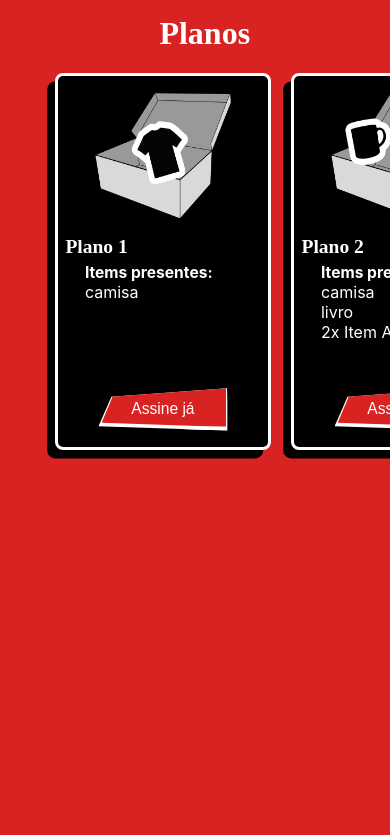
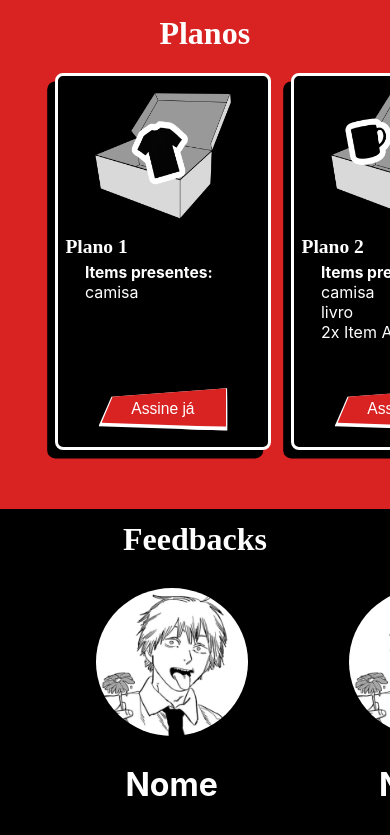
Before and after one commit to Jorgeluisferreira/The_Question_PSW, a React (Create React App) app: page / in a window 390 px wide. Shown: the part 1156-1991 px from the top of the page. Built offline with nearby package versions, Linux system fonts and the light colour scheme.

Commit message:
Sessão de feedbacks (apenas mobile)

```diff
--- a/src/Components/aboutUs/aboutUs.css
+++ b/src/Components/aboutUs/aboutUs.css
@@ -1,6 +1,6 @@
 .aboutUs{
     width: 100vw;
-    height: 15vh;
+    height: 40vh;
     background-color: #D92323;
     display: flex;
     justify-content: center;
--- a/src/Components/boxes/box-pannel/box-pannel.css
+++ b/src/Components/boxes/box-pannel/box-pannel.css
@@ -61,6 +61,6 @@
     justify-content: center;
 }
 
-.pannel:last-child{
+.box:last-child{
     margin-right: 10vw;
 }
--- a/src/Components/boxes/boxes.js
+++ b/src/Components/boxes/boxes.js
@@ -10,9 +10,9 @@ const Boxes = () => {
                 <p>Caixas Anteriores</p>
             </div>
             <div className='boxes-pannels'>
-                <BoxPannel img={lastbox} nome={"teste"} desc={"Breve descrição"} />
-                <BoxPannel img={lastbox} nome={"teste"} desc={"Breve descrição"} />
-                <BoxPannel img={lastbox} nome={"teste"} desc={"Breve descrição"} />
+                <BoxPannel img={lastbox} nome={"tema"} desc={"Breve descrição"} />
+                <BoxPannel img={lastbox} nome={"tema"} desc={"Breve descrição"} />
+                <BoxPannel img={lastbox} nome={"tema"} desc={"Breve descrição"} />
             </div>
         </div>
     );
--- /dev/null
+++ b/src/Components/feedback/feedback-box/feedback-box.css
@@ -0,0 +1,35 @@
+.feedbackBox{
+    min-width: 60vw;
+    max-width: 60vw;
+    height: 35vh;
+    display: flex;
+    flex-wrap: wrap;
+    justify-content: center;
+    padding-top: 1vh;
+    align-items: flex-start;
+}
+
+.feedbackBox-img{
+    width: 65%;
+    height: 50%;
+    background-color: black;
+    border-radius: 50%;
+
+}
+
+.feedbackBox-img img{
+    border-radius: 50%;
+    width: 100%;
+    height: 100%;
+}
+
+.feedbackBox h1{
+    color: white;
+
+}
+
+.feedbackBox p{
+    color: white;
+    max-width: 100%;
+
+}
--- /dev/null
+++ b/src/Components/feedback/feedback-box/feedback-box.js
@@ -0,0 +1,17 @@
+import React from 'react';
+import './feedback-box.css';
+
+const FeedbackBox = (props) => {
+    return (
+        <div className='feedbackBox'>
+            <div className='feedbackBox-img'>
+                <img src={props.img} />
+            </div>
+            <h1>{props.nome}</h1>
+            <p>{props.comment}</p>
+
+        </div>
+    );
+};
+
+export default FeedbackBox;
--- a/src/Components/feedback/feedback.css
+++ b/src/Components/feedback/feedback.css
@@ -1,5 +1,36 @@
-.aboutUs{
+.feedbacks{
     width: 100vw;
-    height: 40vh;
-    background-color: #D92323;
+    height: 50vh;
+    background-color: #000;
 }
+
+.feedbacks-title{
+    display: flex;
+    justify-content: center;
+    color: white;
+    font-family: "Cinzel Decorative";
+    padding-top: 1.5vh;
+    padding-bottom: .5vh;
+    width: 100vw;
+}
+
+.feedbacks-title p{
+    font-weight: bold;
+    font-size: 2rem;
+}
+
+.feedbacks-pannels{
+    margin-top: 2vh;
+    margin-left: 10vw;
+    padding-left: 4vw;
+    padding-bottom: 1.5vh;
+    height: 100vw;
+    display: flex;
+    gap: 5vw;
+    scroll-behavior: smooth;
+    transition: all 0.25s ease-in;
+    -ms-overflow-style: none; /* IE and Edge */
+    scrollbar-width: none; /* Firefox */
+    overflow: auto;
+    scroll-snap-type: x mandatory;
+}
--- a/src/Components/feedback/feedback.js
+++ b/src/Components/feedback/feedback.js
@@ -1,11 +1,19 @@
 import React from 'react';
 import './feedback.css';
-
+import FeedbackBox from './feedback-box/feedback-box';
+import teste from '../../images/pfpteste.png'
 
 const Feedback = () => {
     return (
-        <div className='aboutUs'>
-
+        <div className='feedbacks'>
+            <div className='feedbacks-title'>
+                <p>Feedbacks</p>
+            </div>
+            <div className='feedbacks-pannels'>
+                <FeedbackBox img={teste} nome={"Nome"} comment={"breve comentario sobre"}/>
+                <FeedbackBox img={teste} nome={"Nome"} comment={"breve comentario sobre"}/>
+                <FeedbackBox img={teste} nome={"Nome"} comment={"breve comentario sobre"}/>
+            </div>
         </div>
     );
 };
```
Also changed, not shown: src/images/pfpteste.png (added).
